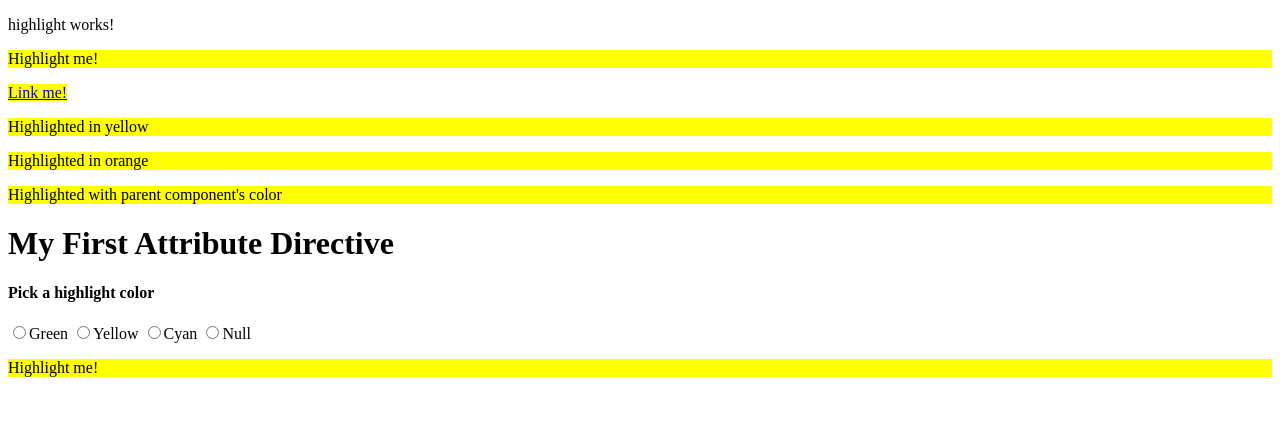
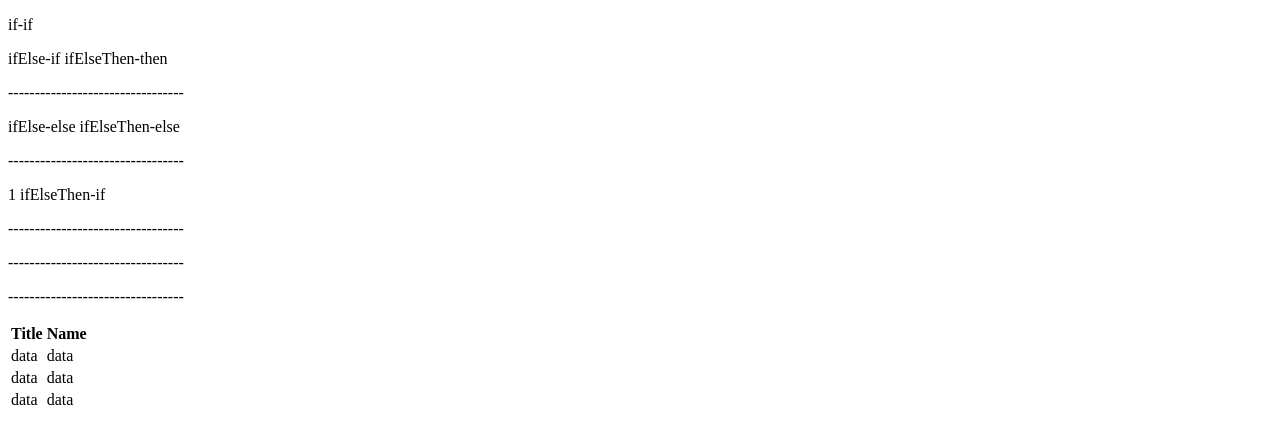
Before and after one commit to fivge/Tour-of-Heroes-Angular, an Angular app: page /doc/user in a window 1280 px wide. Before the commit this address led to /doc/highlight. Shown: the top 444 px of the page. Built offline with nearby package versions, Linux system fonts and the light colour scheme.

Commit message:
if/unless directive

```diff
--- /dev/null
+++ b/src/app/document/hero-list/hero-list.component.html
@@ -0,0 +1,17 @@
+<!-- <div *ngFor="let hero of heroes; let i=index; let odd=odd; trackBy: trackById" [class.odd]="odd">
+    ({{i}}) {{hero.name}}
+  </div>
+
+  <ng-template ngFor let-hero [ngForOf]="heroes" let-i="index" let-odd="odd" [ngForTrackBy]="trackById">
+    <div [class.odd]="odd">({{i}}) {{hero.name}}</div>
+  </ng-template> -->
+<p *appUnless="condition">Show this sentence unless the condition is true.</p>
+
+<p *appUnless="condition" class="unless a">
+  (A) This paragraph is displayed because the condition is false.
+</p>
+
+<p *appUnless="!condition" class="unless b">
+  (B) Although the condition is true,
+  this paragraph is displayed because appUnless is set to false.
+</p>
--- /dev/null
+++ b/src/app/document/hero-list/hero-list.component.ts
@@ -0,0 +1,14 @@
+import { Component, OnInit } from "@angular/core";
+
+@Component({
+  selector: "app-hero-list",
+  templateUrl: "./hero-list.component.html",
+  styles: []
+})
+export class HeroListComponent implements OnInit {
+  constructor() {}
+
+  condition;
+
+  ngOnInit(): void {}
+}
--- /dev/null
+++ b/src/app/document/shared/acl-allow.directive.ts
@@ -0,0 +1,65 @@
+import { Directive, EmbeddedViewRef, Input, TemplateRef, ViewContainerRef } from '@angular/core';
+
+@Directive({
+  selector: '[appAclAllow]'
+})
+export class AclAllowDirective<T = unknown> {
+  private _context: NgIfContext<T> = new NgIfContext<T>();
+  private _thenTemplateRef: TemplateRef<NgIfContext<T>> | null = null;
+  private _thenViewRef: EmbeddedViewRef<NgIfContext<T>> | null = null;
+
+  constructor(private _viewContainer: ViewContainerRef, templateRef: TemplateRef<NgIfContext<T>>) {
+    this._thenTemplateRef = templateRef;
+  }
+
+  /**
+   * The Boolean expression to evaluate as the condition for showing a template.
+   */
+  // ngIf => appAclAllow
+  @Input()
+  set appAclAllow(condition: T) {
+    this._context.$implicit = this._context.ngIf = condition;
+    this._updateView();
+  }
+
+  private _updateView() {
+    if (this._context.$implicit) {
+      this._viewContainer.clear();
+      if (this._thenTemplateRef) {
+        this._thenViewRef = this._viewContainer.createEmbeddedView(this._thenTemplateRef, this._context);
+      }
+    }
+  }
+
+  /** @internal */
+  public static ngIfUseIfTypeGuard: void;
+
+  /**
+   * Assert the correct type of the expression bound to the `ngIf` input within the template.
+   *
+   * The presence of this static field is a signal to the Ivy template type check compiler that
+   * when the `NgIf` structural directive renders its template, the type of the expression bound
+   * to `ngIf` should be narrowed in some way. For `NgIf`, the binding expression itself is used to
+   * narrow its type, which allows the strictNullChecks feature of TypeScript to work with `NgIf`.
+   */
+  static ngTemplateGuard_ngIf: 'binding';
+
+  /**
+   * Asserts the correct type of the context for the template that `NgIf` will render.
+   *
+   * The presence of this method is a signal to the Ivy template type-check compiler that the
+   * `NgIf` structural directive renders its template with a specific context type.
+   */
+  // NgIf => AclAllowDirective
+  static ngTemplateContextGuard<T>(dir: AclAllowDirective<T>, ctx: any): ctx is NgIfContext<NonNullable<T>> {
+    return true;
+  }
+}
+
+/**
+ * @publicApi
+ */
+export class NgIfContext<T = unknown> {
+  public $implicit: T = null!;
+  public ngIf: T = null!;
+}
--- /dev/null
+++ b/src/app/document/shared/unless.directive.ts
@@ -0,0 +1,23 @@
+import { Directive, TemplateRef, ViewContainerRef, Input } from "@angular/core";
+
+@Directive({
+  selector: "[appUnless]"
+})
+export class UnlessDirective {
+  constructor(
+    private templateRef: TemplateRef<any>,
+    private viewContainer: ViewContainerRef
+  ) {}
+
+  private hasView = false;
+
+  @Input() set appUnless(condition: boolean) {
+    if (!condition && !this.hasView) {
+      this.viewContainer.createEmbeddedView(this.templateRef);
+      this.hasView = true;
+    } else if (condition && this.hasView) {
+      this.viewContainer.clear();
+      this.hasView = false;
+    }
+  }
+}
--- /dev/null
+++ b/src/app/document/user-list/user-list.component.html
@@ -0,0 +1,92 @@
+<!-- <p appAclAllow>logo</p> -->
+
+<!-- <button *appAclAllow="'123'">添加</button>
+<a *appAclAllow="'123'">添加</a>
+<a *appAclAllow="false">添加false</a>
+<a *appAclAllow="true">添加true</a>
+<a>添加null</a> -->
+
+<p *ngIf="1+1===2">if-if</p>
+
+<ng-container *ngIf="1+1===2; else elseTemplate">
+    ifElse-if
+</ng-container>
+<ng-template #elseTemplate>
+    ifElse-else
+</ng-template>
+
+<ng-container *ngIf="1+1===2; then thenTemplate; else elseTemplate2">
+    ifElseThen-if
+</ng-container>
+<ng-template #thenTemplate>
+    ifElseThen-then
+</ng-template>
+<ng-template #elseTemplate2>
+    ifElseThen-else
+</ng-template>
+
+<p>---------------------------------</p>
+
+<p *ngIf="1+1===3">if-if</p>
+
+<ng-container *ngIf="1+1===3; else elseTemplate3">
+    ifElse-if
+</ng-container>
+<ng-template #elseTemplate3>
+    ifElse-else
+</ng-template>
+
+<ng-container *ngIf="1+1===3; then thenTemplate4; else elseTemplate4">
+    ifElseThen-if
+</ng-container>
+<ng-template #thenTemplate4>
+    ifElseThen-then
+</ng-template>
+<ng-template #elseTemplate4>
+    ifElseThen-else
+</ng-template>
+
+<p>---------------------------------</p>
+
+<ng-container *appAclAllow="1+1===2">
+    1 ifElseThen-if
+</ng-container>
+<ng-template #thenTemplate5>
+    ifElseThen-then
+</ng-template>
+<ng-template #elseTemplate5>
+    ifElseThen-else
+</ng-template>
+<p>---------------------------------</p>
+
+<ng-container *appAclAllow="1+1===3">
+    2 ifElseThen-if
+</ng-container>
+<p>---------------------------------</p>
+<ng-container *appAclAllow>
+    3 ifElseThen-if
+</ng-container>
+<p>---------------------------------</p>
+
+<table>
+    <thead>
+        <tr>
+            <th>Title</th>
+            <th>Name</th>
+        </tr>
+    </thead>
+    <tbody>
+        <tr>
+            <td>data</td>
+            <td>data</td>
+        </tr>
+        <tr>
+            <td>data</td>
+            <td>data</td>
+        </tr>
+        <tr>
+            <td>data</td>
+            <td>data</td>
+        </tr>
+    </tbody>
+</table>
--- /dev/null
+++ b/src/app/document/user-list/user-list.component.ts
@@ -0,0 +1,15 @@
+import { Component, OnInit } from '@angular/core';
+
+@Component({
+  selector: 'app-user-list',
+  templateUrl: './user-list.component.html',
+  styles: []
+})
+export class UserListComponent implements OnInit {
+
+  constructor() { }
+
+  ngOnInit(): void {
+  }
+
+}
```
Also changed, not shown: src/app/document/document.module.ts (+18 -2 lines), 1 other file (tests, documents, lock files or other folders).
